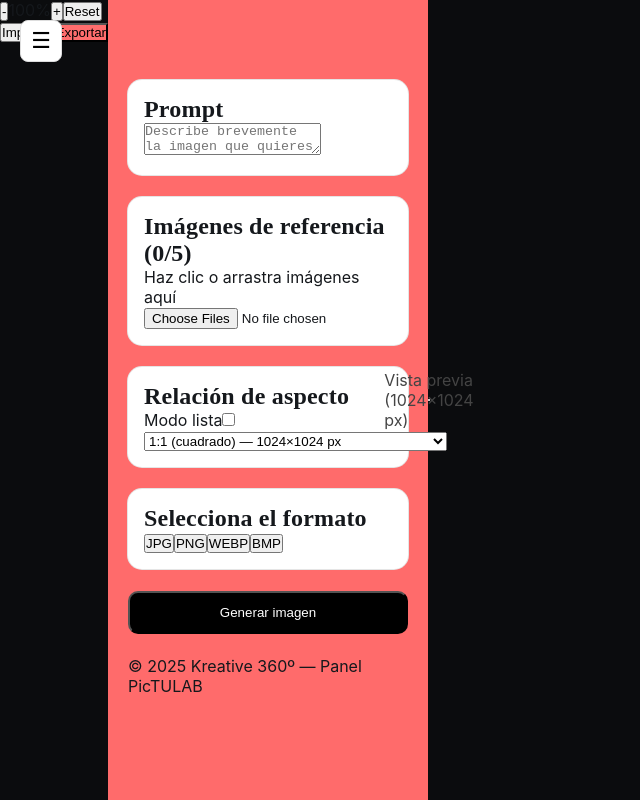
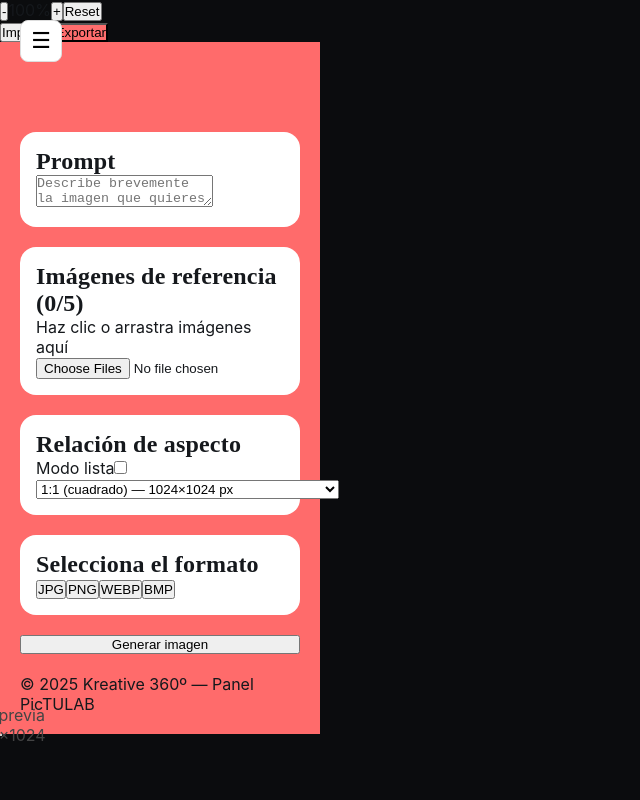
Before and after one commit to firstwinagency/firstwinagency-firstwin-panel, a Next.js app: page /pictulab in a window 1280 px wide. Shown: the whole page, without its empty margins (0-640 px from the left). Built offline with nearby package versions, Linux system fonts and the light colour scheme.

Commit message:
Update globals.css

```diff
--- a/app/pictulab/globals.css
+++ b/app/pictulab/globals.css
@@ -1,84 +1,73 @@
-/* Reset */
+/* ----- RESET ----- */
 * {
   margin: 0;
   padding: 0;
   box-sizing: border-box;
 }
 
-html,
-body {
+html, body {
   height: 100%;
-  font-family: system-ui, sans-serif;
+  font-family: Arial, sans-serif;
 }
 
-/* Fondo cuadriculado coral */
-.pictu-body {
+/* ----- BACKGROUND GRID ----- */
+body {
   background-image: url('/coral-grid.svg');
+  background-size: 24px 24px;
   background-repeat: repeat;
-  background-size: 22px 22px;
-}
-
-/* Estructura general */
-main {
-  display: flex;
-  min-height: 100vh;
-  width: 100%;
   overflow: hidden;
 }
 
-/* Sidebar original del panel */
+/* ----- MAIN LAYOUT ----- */
+.pictulab-body {
+  display: flex;
+  height: 100vh;
+  width: 100vw;
+  overflow: hidden;
+}
+
+/* ----- SIDEBAR ----- */
 aside {
   width: 320px;
   background: #FF6B6B;
   padding: 20px;
-  padding-top: 80px;
+  padding-top: 90px;
   display: flex;
   flex-direction: column;
-  gap: 22px;
+  gap: 20px;
+  flex-shrink: 0;
 }
 
-/* Tarjetas blancas del sidebar */
+/* PANEL BLOQUES */
 aside > div {
   background: white;
+  border-radius: 16px;
   padding: 16px;
-  border-radius: 14px;
-  box-shadow: 0 0 0 1px #e5e5e5;
 }
 
-/* Botón negro */
-button.bg-black {
-  background: black !important;
-  color: white !important;
-  padding: 12px;
-  border-radius: 10px;
-  width: 100%;
+/* ----- TOP BAR ----- */
+.topbar {
+  position: fixed;
+  top: 0;
+  left: 320px;
+  right: 0;
+  height: 64px;
+  background: white;
+  border-bottom: 1px solid #ddd;
+  padding: 12px 24px;
+  display: flex;
+  justify-content: flex-end;
+  align-items: center;
+  z-index: 50;
 }
 
-button.bg-black:hover {
-  background: #333 !important;
-}
-
-/* Preview */
-section {
+/* ----- PREVIEW AREA ----- */
+.preview-area {
+  flex: 1;
+  height: 100vh;
+  overflow: auto;
   display: flex;
   justify-content: center;
   align-items: center;
+  padding-top: 80px;
 }
-
-section > div > div {
-  border: 1px solid #ccc;
-  background: rgba(255,255,255,0.85);
-  display: flex;
-  justify-content: center;
-  align-items: center;
-  color: #444;
-}
-
-/* Scroll limpio */
-::-webkit-scrollbar {
-  width: 6px;
-}
-::-webkit-scrollbar-thumb {
-  background: #ccc;
-  border-radius: 50px;
-}
```
